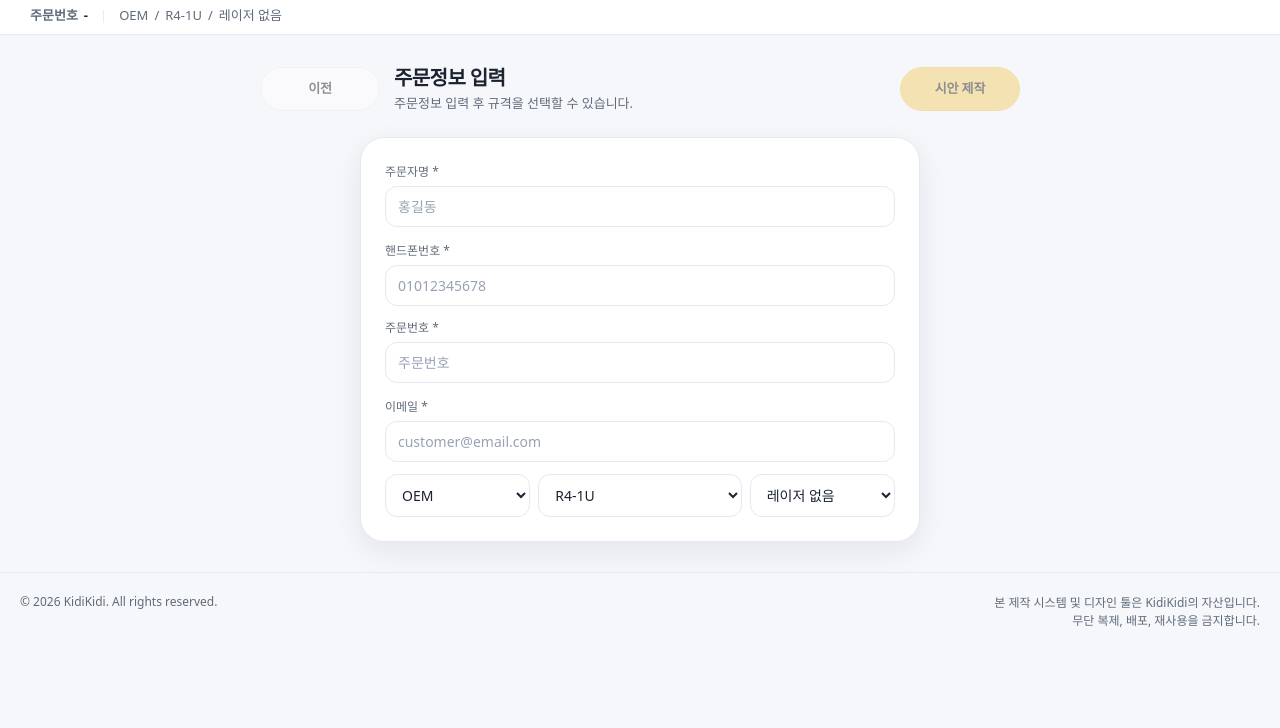
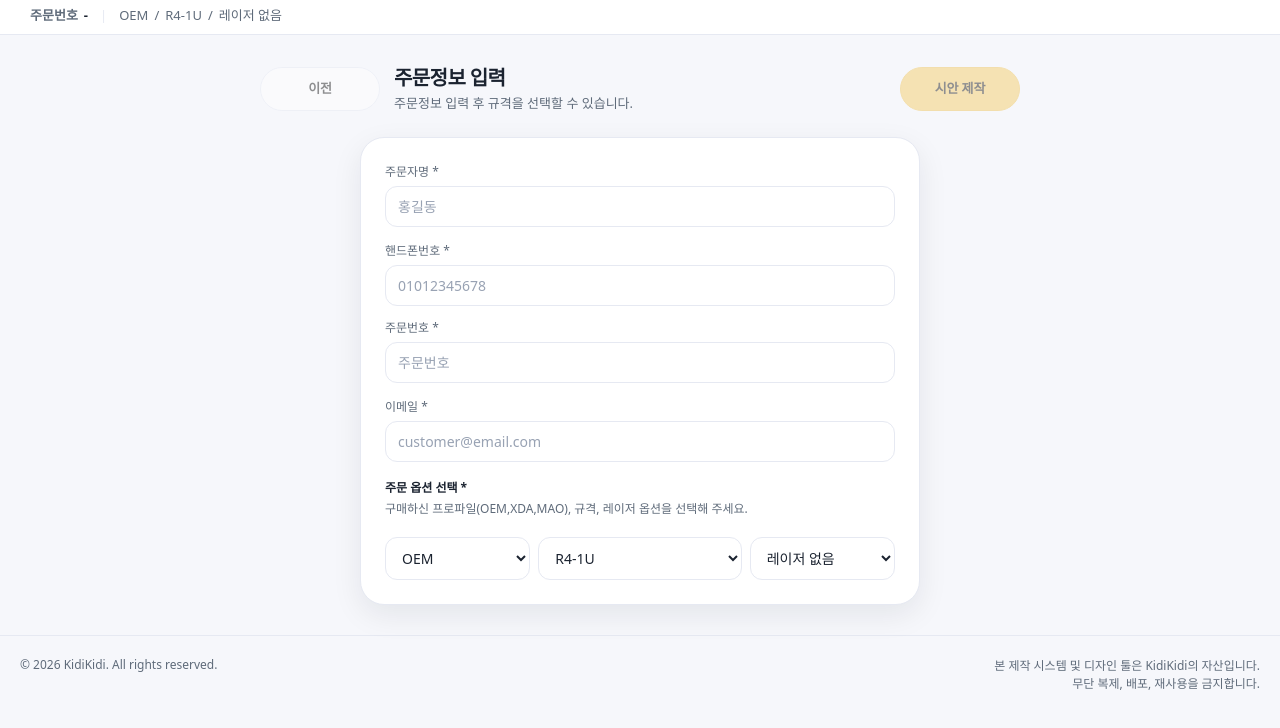
Before and after one commit to delay-11/kidikidi, a plain HTML site: page index.html in a window 1280 px wide. Shown: the part 62-790 px from the top of the page. Drawn offline with nearby package versions, Linux system fonts and the light colour scheme; a web font is replaced by a local one.

Commit message:
Add files via upload

```diff
--- a/css/layout.css
+++ b/css/layout.css
@@ -334,6 +334,25 @@ body[data-step="editor"] .confirmStepActions {
     display: none;
 }
 
+.optionSelectGuide {
+    margin: 4px 0 8px;
+}
+
+.optionSelectGuide label {
+    display: block;
+    margin: 0 0 4px;
+    font-size: var(--fs-12);
+    font-weight: 700;
+    color: var(--txt);
+}
+
+.optionSelectGuide p {
+    margin: 0;
+    font-size: var(--fs-12);
+    line-height: 1.45;
+    color: var(--muted);
+}
+
 .optionSelectLine {
     display: grid;
     grid-template-columns: 1fr 1.4fr 1fr;
--- a/index.html
+++ b/index.html
@@ -113,6 +113,11 @@
                                 <label>이메일 *</label>
                                 <input id="email" placeholder="customer@email.com" />
                             </div>
+                        </div>
+
+                        <div class="optionSelectGuide">
+                            <label>주문 옵션 선택 *</label>
+                            <p>구매하신 프로파일(OEM,XDA,MAO), 규격, 레이저 옵션을 선택해 주세요.</p>
                         </div>
 
                         <div class="optionSelectLine">
```
